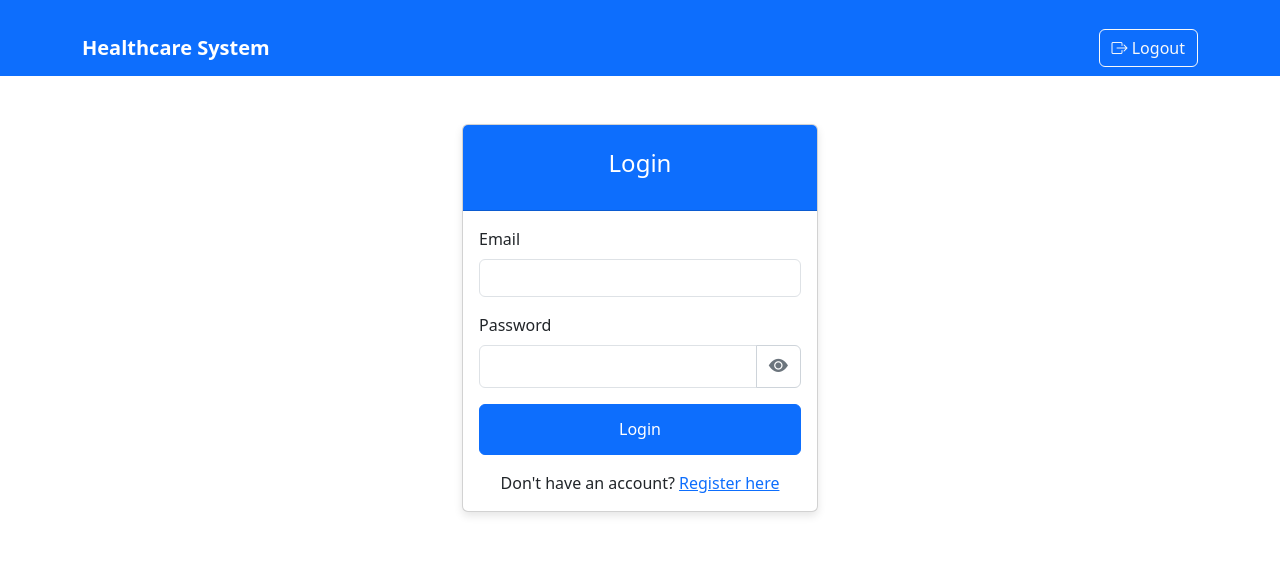
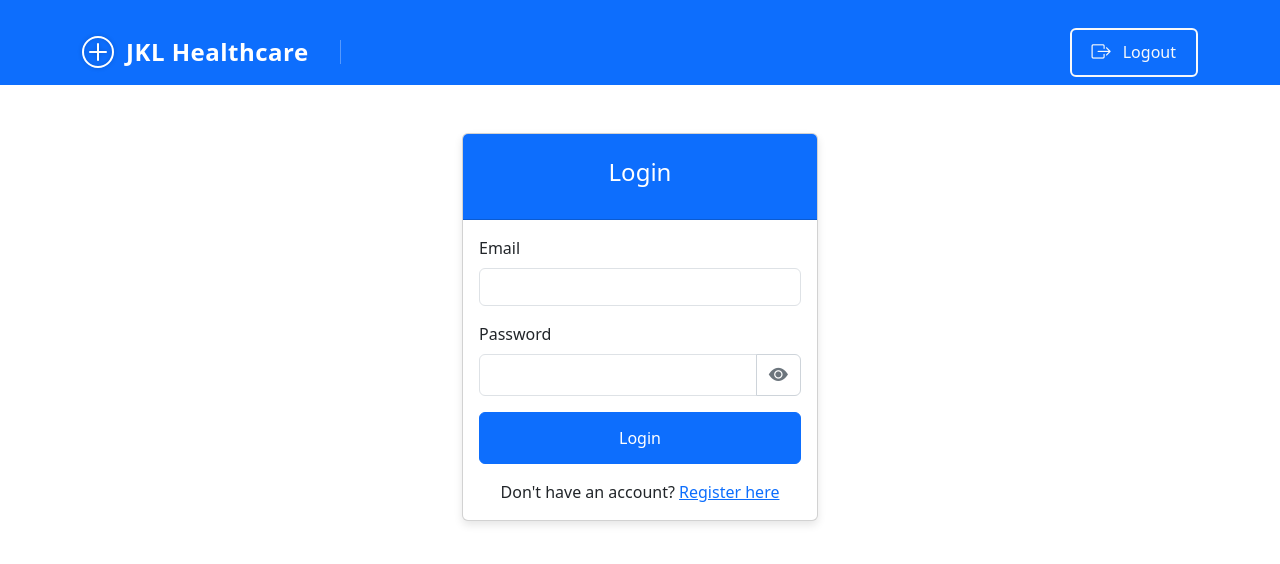
Before and after one commit to shubhamchaudhari1997/JKLUI, an Angular app: page /login in a window 1280 px wide. Shown: the top 564 px of the page. Built offline with nearby package versions, Linux system fonts and the light colour scheme; sample sign-in values are in the browser's storage.

Commit message:
changes in navigation

```diff
--- a/src/app/app.component.html
+++ b/src/app/app.component.html
@@ -1,6 +1,9 @@
 <nav class="navbar navbar-expand-lg navbar-dark bg-primary">
   <div class="container">
-    <a class="navbar-brand" routerLink="/">Healthcare System</a>
+    <a class="navbar-brand ms-auto me-5" routerLink="/">
+      <img src="assets/healthcare-logo.svg" alt="JKL Logo" class="brand-logo">
+      JKL Healthcare
+    </a>
     <button class="navbar-toggler" type="button" data-bs-toggle="collapse" data-bs-target="#navbarNav">
       <span class="navbar-toggler-icon"></span>
     </button>
@@ -9,42 +12,62 @@
         <!-- Admin Navigation -->
         <ng-container *ngIf="authService.isAdmin()">
           <li class="nav-item">
-            <a class="nav-link" routerLink="/dashboard" routerLinkActive="active">Dashboard</a>
+            <a class="nav-link" routerLink="/dashboard" routerLinkActive="active">
+              <i class="bi bi-speedometer2"></i> Dashboard
+            </a>
           </li>
           <li class="nav-item">
-            <a class="nav-link" routerLink="/patients" routerLinkActive="active">Patients</a>
+            <a class="nav-link" routerLink="/patients" routerLinkActive="active">
+              <i class="bi bi-people"></i> Patients
+            </a>
           </li>
           <li class="nav-item">
-            <a class="nav-link" routerLink="/caregivers" routerLinkActive="active">Caregivers</a>
+            <a class="nav-link" routerLink="/caregivers" routerLinkActive="active">
+              <i class="bi bi-person-badge"></i> Caregivers
+            </a>
           </li>
         </ng-container>
 
         <!-- Caregiver Navigation -->
         <ng-container *ngIf="authService.isCaregiver()">
           <li class="nav-item">
-            <a class="nav-link" routerLink="/caregiver" routerLinkActive="active">Dashboard</a>
+            <a class="nav-link" routerLink="/caregiver" routerLinkActive="active">
+              <i class="bi bi-speedometer2"></i> Dashboard
+            </a>
           </li>
           <li class="nav-item">
-            <a class="nav-link" routerLink="/caregiver/patients" routerLinkActive="active">Patients</a>
+            <a class="nav-link" routerLink="/caregiver/patients" routerLinkActive="active">
+              <i class="bi bi-people"></i> Patients
+            </a>
           </li>
           <li class="nav-item">
-            <a class="nav-link" routerLink="/caregiver/appointments" routerLinkActive="active">Appointments</a>
+            <a class="nav-link" routerLink="/caregiver/appointments" routerLinkActive="active">
+              <i class="bi bi-calendar-check"></i> Appointments
+            </a>
           </li>
           <li class="nav-item">
-            <a class="nav-link" routerLink="/caregiver/profile" routerLinkActive="active">Profile</a>
+            <a class="nav-link" routerLink="/caregiver/profile" routerLinkActive="active">
+              <i class="bi bi-person-circle"></i> Profile
+            </a>
           </li>
         </ng-container>
 
         <!-- Patient Navigation -->
         <ng-container *ngIf="authService.isPatient()">
           <li class="nav-item">
-            <a class="nav-link" routerLink="/patient" routerLinkActive="active">Dashboard</a>
+            <a class="nav-link" routerLink="/patient" routerLinkActive="active">
+              <i class="bi bi-speedometer2"></i> Dashboard
+            </a>
           </li>
           <li class="nav-item">
-            <a class="nav-link" routerLink="/patient/appointments" routerLinkActive="active">Appointments</a>
+            <a class="nav-link" routerLink="/patient/appointments" routerLinkActive="active">
+              <i class="bi bi-calendar-check"></i> Appointments
+            </a>
           </li>
           <li class="nav-item">
-            <a class="nav-link" routerLink="/patient/profile" routerLinkActive="active">Profile</a>
+            <a class="nav-link" routerLink="/patient/profile" routerLinkActive="active">
+              <i class="bi bi-person-circle"></i> Profile
+            </a>
           </li>
         </ng-container>
       </ul>
--- a/src/app/app.component.scss
+++ b/src/app/app.component.scss
@@ -1,13 +1,90 @@
 .navbar {
   margin-bottom: 20px;
+  padding: 0.5rem 1rem;
 }
 
 .navbar-brand {
   font-weight: 600;
+  font-size: 1.5rem;
+  letter-spacing: 0.5px;
+  padding-right: 2rem;
+  position: relative;
+  display: flex;
+  align-items: center;
+  gap: 0.75rem;
+
+  .brand-logo {
+    width: 32px;
+    height: 32px;
+    filter: drop-shadow(0 0 2px rgba(0,0,0,0.2));
+  }
+
+  &::after {
+    content: '';
+    position: absolute;
+    right: 0;
+    top: 50%;
+    transform: translateY(-50%);
+    height: 24px;
+    width: 1px;
+    background-color: rgba(255,255,255,0.3);
+  }
+}
+
+.nav-item {
+  margin: 0 0.5rem;
+
+  &:first-child {
+    margin-left: 1rem;
+  }
 }
 
 .nav-link {
+  padding: 0.6rem 1.2rem;
+  display: flex;
+  align-items: center;
+  gap: 0.75rem;
+  border-radius: 4px;
+  transition: all 0.2s ease;
+
+  i {
+    font-size: 1.2rem;
+  }
+
+  &:hover {
+    background-color: rgba(255,255,255,0.08);
+  }
+
   &.active {
     font-weight: 500;
+    background-color: rgba(255,255,255,0.1);
+    box-shadow: 0 2px 4px rgba(0,0,0,0.1);
   }
 }
+
+.btn-outline-light {
+  border-width: 2px;
+  display: flex;
+  align-items: center;
+  gap: 0.75rem;
+  padding: 0.5rem 1.25rem;
+
+  &:hover {
+    background-color: rgba(255,255,255,0.1);
+    border-color: white;
+  }
+
+  i {
+    font-size: 1.2rem;
+  }
+}
+
+@media (max-width: 991.98px) {
+  .nav-item {
+    margin: 0.25rem 0;
+  }
+
+  .nav-link {
+    padding: 0.5rem 1rem;
+  }
+}
```
Also changed, not shown: src/assets/healthcare-logo.svg (added).
